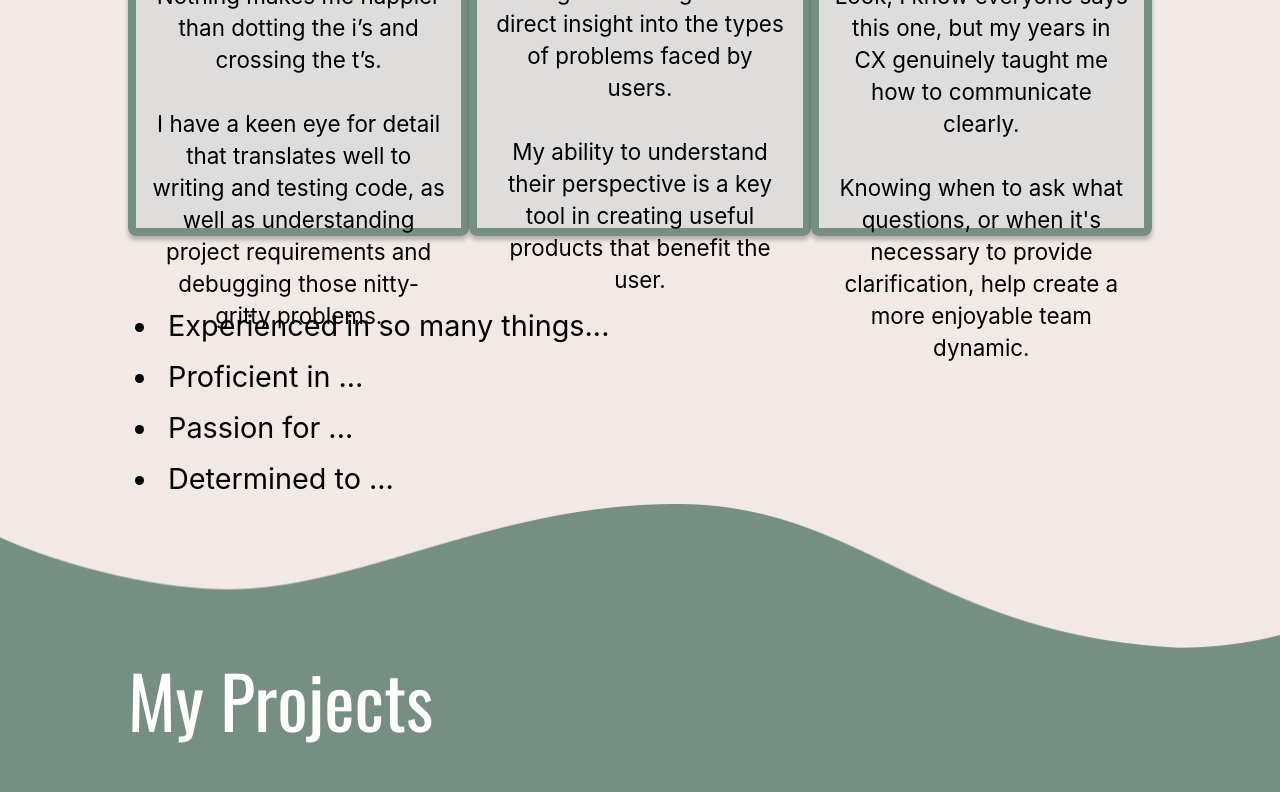
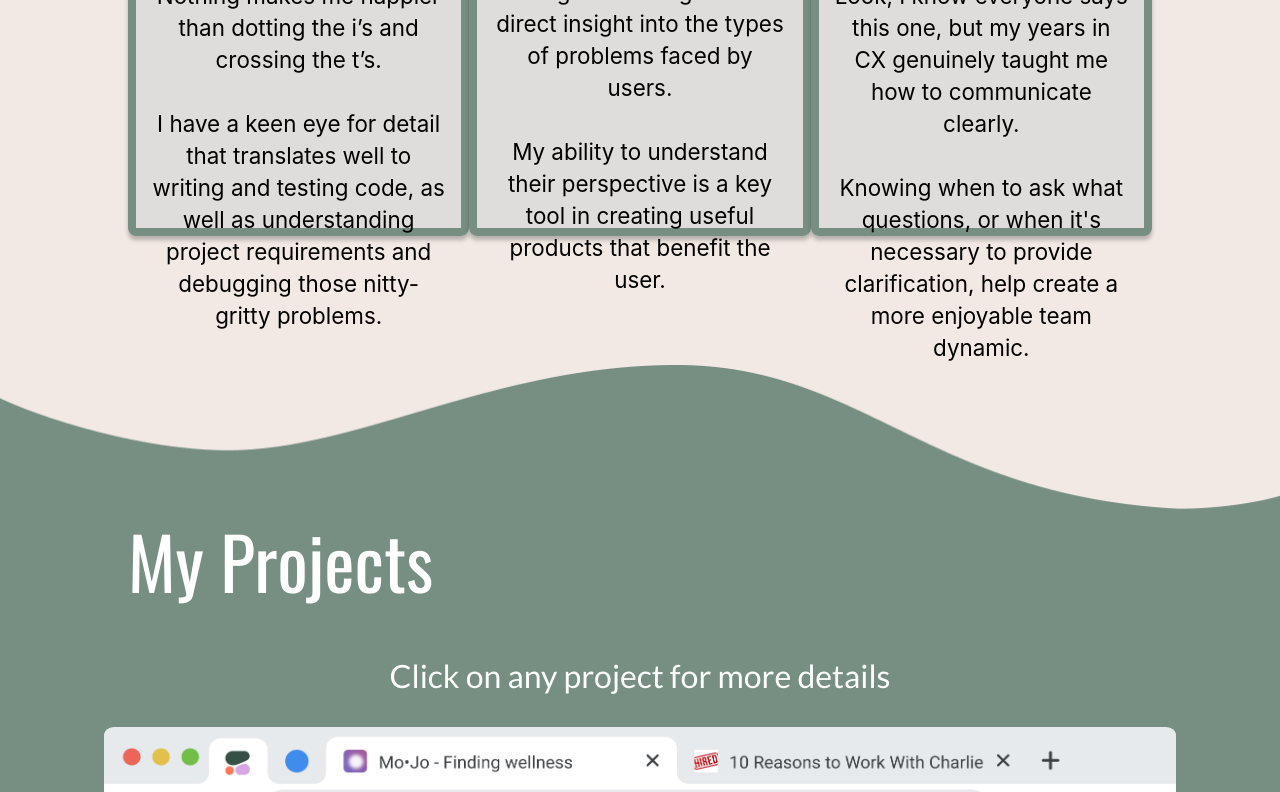
Before and after one commit to charlie-chandler/portfolio, a React (Create React App) app: page / in a window 1280 px wide. Shown: the part 3592-4384 px from the top of the page. Built offline with nearby package versions, Linux system fonts and the light colour scheme.

Commit message:
Add grow on hover

```diff
--- a/src/components/Attributes.tsx
+++ b/src/components/Attributes.tsx
@@ -8,8 +8,7 @@ function Attributes() {
   const title = classNames('title');
 
   const attributeContainer = classNames('attribute-container');
-  const attributeBox = classNames('attribute-box');
-  const strengthBullets = classNames('strength-bullets');
+  const attributeBox = classNames('attribute-box grow');
 
   return (
     <div className={background}>
@@ -39,15 +38,6 @@ function Attributes() {
           </p>
         </div>
       </div>
-
-      <div className={strengthBullets}>
-        <ul>
-          <li>Experienced in so many things...</li>
-          <li>Proficient in ...</li>
-          <li>Passion for ...</li>
-          <li>Determined to ...</li>
-        </ul>
-      </div>
     </div>
   )
 }
--- a/src/components/Introduction.tsx
+++ b/src/components/Introduction.tsx
@@ -12,9 +12,7 @@ function Introduction() {
 
   const introPhoto = classNames('intro-photo');
   const iconContainer = classNames('icon-container');
-  const imageContainer = classNames('image-container');
   const wavyGraphic = classNames('wavy-graphic');
-
 
 
   return (
--- a/src/styles/Attributes.css
+++ b/src/styles/Attributes.css
@@ -1,6 +1,6 @@
 .attribute-background {
   background: #F2E9E4;
-  /* height: 60rem; */
+  height: 50rem;
 }
 
 .attribute-container {
@@ -44,3 +44,11 @@
 .strength-bullets li {
   padding: 0.5rem;
 }
+
+.grow {
+  transition: all .2s ease-in-out;
+  }
+
+  .grow:hover {
+  transform: scale(1.1);
+  }
--- a/src/styles/Introduction.css
+++ b/src/styles/Introduction.css
@@ -79,6 +79,11 @@
   height: 5rem;
   width: 5rem;
   position: relative;
+  transition: all .2s ease-in-out;
+}
+
+.icon-container img:hover{
+  transform: scale(1.2);
 }
 
 .image-container {
```
